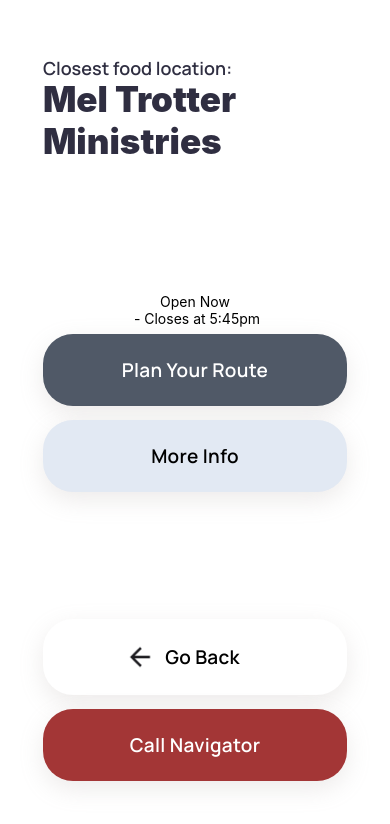
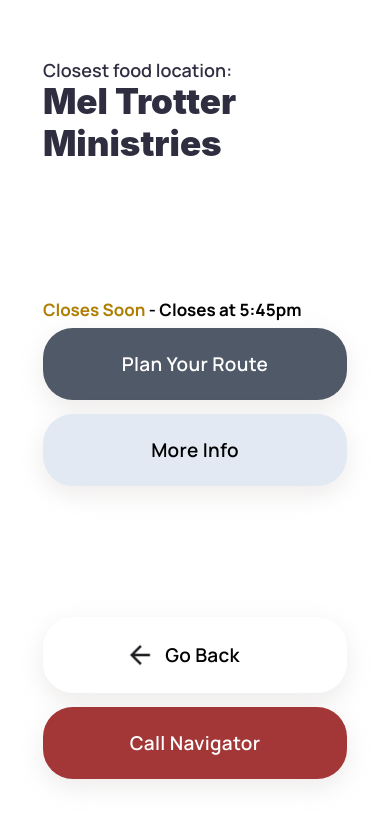
Before and after one commit to ReentryGuide-GR/client, a React Native app: screen /ResourceLocation in a window 390 px wide. Shown: the top 824 px of the page. Built offline with nearby package versions, Linux system fonts and the light colour scheme.

Commit message:
added font styling

```diff
--- a/pages/ResourceLocation.js
+++ b/pages/ResourceLocation.js
@@ -15,6 +15,7 @@
 
   const [fontsLoaded] = useFonts({
     'Manrope-SemiBold': require('../assets/fonts/Manrope-SemiBold.ttf'),
+    'Manrope-Bold': require('../assets/fonts/Manrope-Bold.ttf'),
   });
 
   if (!fontsLoaded) {
@@ -30,8 +31,10 @@
           </View>
 
           <View style={styles.resourceContainer}>
-            <Text style={styles.openOrClosed}>Open Now</Text>
-            <Text style={styles.timing}> - Closes at 5:45pm</Text>
+            <View style={styles.row}>
+              <Text style={styles.openOrClosed}>Closes Soon</Text>
+              <Text style={styles.timing}> - Closes at 5:45pm</Text>
+            </View>
             <ActionButton
               title="Plan Your Route"
               buttonStyle={styles.secondaryButton}
@@ -118,5 +121,19 @@
     fontWeight: '900',
     width: '78%',
   },
-
+  row: {
+    flexDirection: 'row',
+    width: '78%',
+  },
+  openOrClosed: {
+    fontSize: 17,
+    // fontWeight: '700',
+    color: '#AF7E00',
+    fontFamily: 'Manrope-Bold',
+  },
+  timing: {
+    fontSize: 17,
+    // fontWeight: '700',
+    fontFamily: 'Manrope-Bold',
+  },
 });
```
